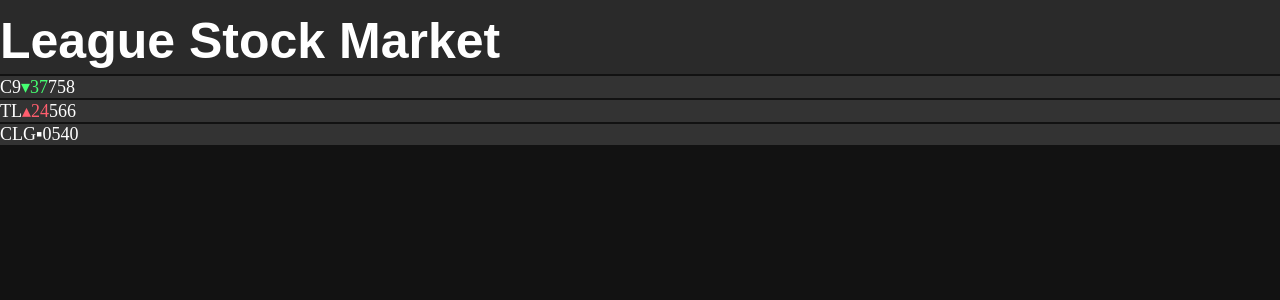
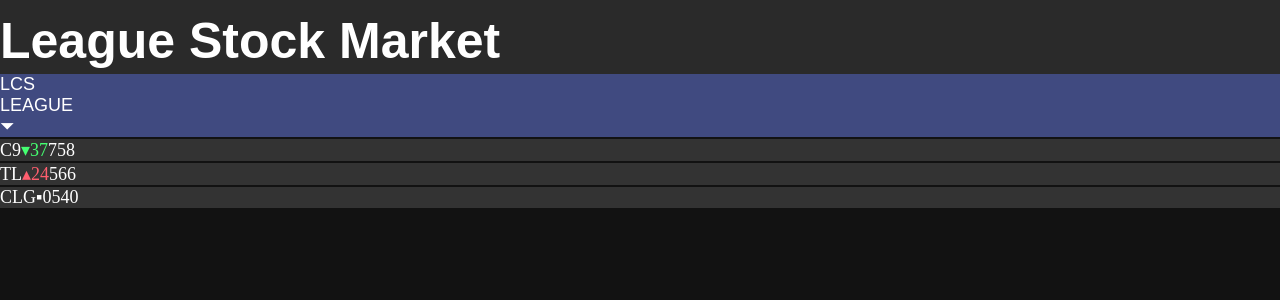
Before and after one commit to llewellyn-kevin/lcs-sm, a React (Create React App) app in the folder web2/: page / in a window 1280 px wide. Shown: the top 300 px of the page. Built offline with nearby package versions, Linux system fonts and the light colour scheme; a web font is replaced by a local one.

Commit message:
started custom select box component

```diff
--- a/web2/src/App.css
+++ b/web2/src/App.css
@@ -5,16 +5,6 @@
   background-color: #121212;
   color: #ffffff;
 }
-
-span.mono {
-  font-family: "Roboto Mono", serif;
-}
-
-span.dNone::before { content: "▪" }
-span.dMinus::before { content: "▴" }
-span.dPlus::before {content: "▾" }
-span.dMinus { color: #FF5E6E; }
-span.dPlus { color: #45FF71; }
 
 h1, h2, h3, h4, h5, h6 {
   padding: 12px 0 4px 0;
@@ -27,6 +17,26 @@
 h5 { font-size: 20px; }
 h6 { font-size: 14px; }
 
+span.mono {
+  font-family: "Roboto Mono", serif;
+}
+
+span.dNone::before { content: "▪" }
+span.dMinus::before { content: "▴" }
+span.dPlus::before {content: "▾" }
+span.dMinus { color: #FF5E6E; }
+span.dPlus { color: #45FF71; }
+
+.btn {
+  cursor: pointer;
+}
+.btn-primary {
+  background-color: #404A80;
+}
+.btn-secondary {
+  background-color: #7986CB;
+}
+
 .App-header {
   background-color: rgba(255,255,255,.1);
 }
--- /dev/null
+++ b/web2/src/components/CustomSelect.js
@@ -0,0 +1,31 @@
+import React from 'react';
+
+export class CustomSelect extends React.Component {
+    constructor(props) {
+        super(props);
+
+        this.state = {
+            value: 0
+        };
+
+        this.incrSelection = this.incrSelection.bind(this);
+    }
+
+    incrSelection(e) {
+        let newValue = this.state.value + 1;
+        if(newValue >= this.props.options.length) {
+            newValue = 0;
+        }
+        this.setState({ value: newValue });
+    }
+
+    render() {
+        return(
+            <div className="CustomSelect btn btn-primary">
+                <div className="CustomSelect-value">{this.props.options[this.state.value]}</div>
+                <div className="CustomSelect-label">{this.props.label}</div>
+                <div className="CustomSelect-arrow" onClick={this.incrSelection}>⏷</div>
+            </div>
+        );
+    }
+}
--- a/web2/src/components/StockTicker.js
+++ b/web2/src/components/StockTicker.js
@@ -1,4 +1,5 @@
 import React from 'react';
+import {CustomSelect} from './CustomSelect.js';
 import {StockTickerItem} from './StockTickerItem.js';
 
 // StockTicker displays StockTickerItems for each of the currently
@@ -37,6 +38,9 @@
 
         return(
             <aside className="StockTicker">
+                <CustomSelect
+                    label="LEAGUE"
+                    options={["LCS", "LEC", "LCK", "LPL"]} />
                 {listItems}
             </aside>
         );
```
